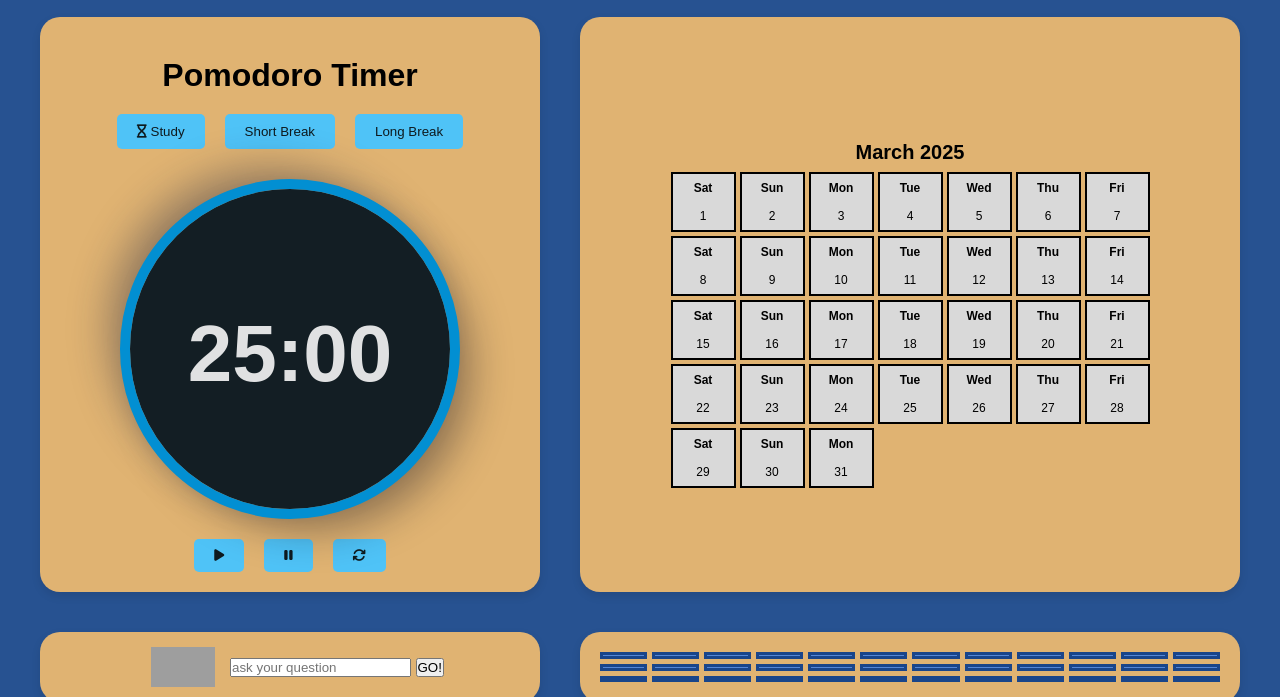
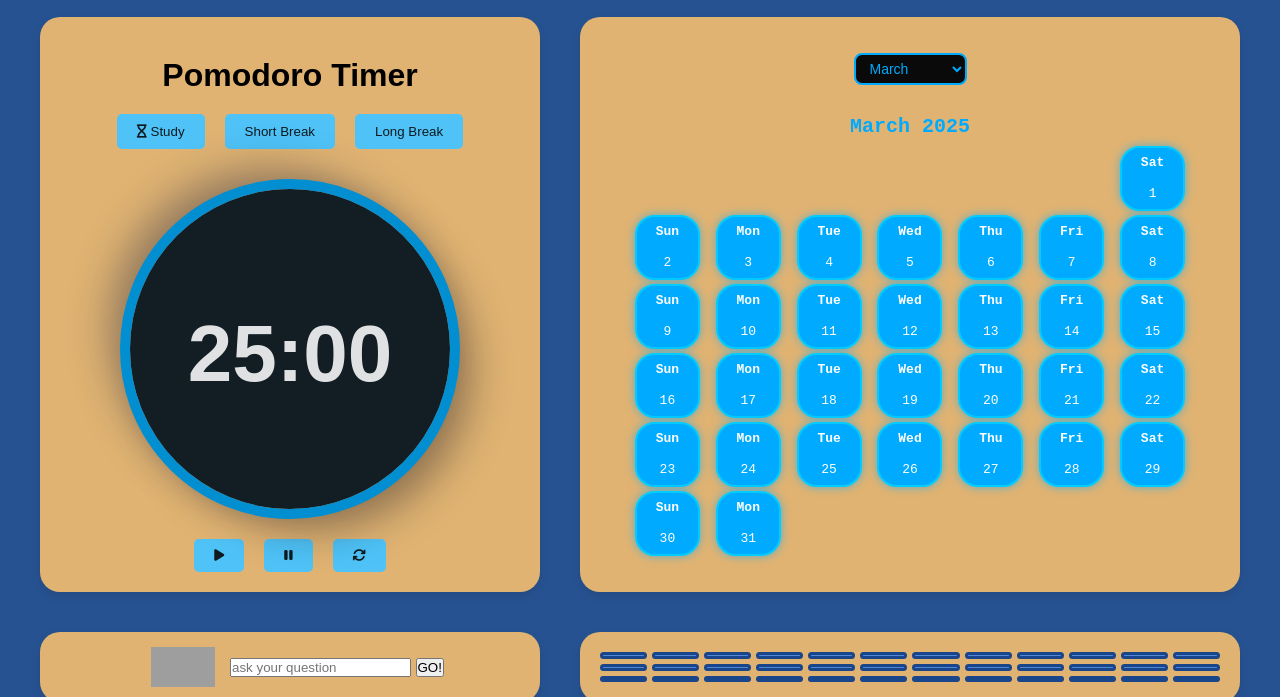
Before and after one commit to AlanTruu/StudySyncProject, a website: page index.html in a window 1280 px wide. Shown: the part 103-800 px from the top of the page. Drawn offline with nearby package versions, Linux system fonts and the light colour scheme; grey boxes are pictures that could not be loaded; a web font is replaced by a local one.

Commit message:
Added AJ's calendar syling

```diff
--- a/public/MainPageFunctions.js
+++ b/public/MainPageFunctions.js
@@ -43,57 +43,83 @@ document.addEventListener("DOMContentLoaded", function () {
         return;
     }
 
-    console.log("Finalizing calendar layout...");
+    console.log("Rendering full-year calendar with weekday alignment...");
 
     const year = 2025;
-    const month = 2; // March (0-based index)
-    const daysInMonth = new Date(year, month + 1, 0).getDate();
-    const monthName = new Date(year, month, 1).toLocaleString("default", { month: "long" });
+    const monthNames = [
+        "January", "February", "March", "April", "May", "June",
+        "July", "August", "September", "October", "November", "December"
+    ];
 
-    // Store tasks
     const tasks = {};
 
-    // Create title
+
+    const monthSelector = document.createElement("select");
+    monthSelector.style.marginBottom = "10px";
+    monthNames.forEach((name, index) => {
+        const option = document.createElement("option");
+        option.value = index;
+        option.text = name;
+        monthSelector.appendChild(option);
+    });
+    calendarDiv.appendChild(monthSelector);
+
+
     const title = document.createElement("h2");
-    title.innerText = `${monthName} ${year}`;
     title.style.textAlign = "center";
-    title.style.fontSize = "20px"; // Slightly smaller
+    title.style.fontSize = "20px";
     title.style.marginBottom = "8px";
     calendarDiv.appendChild(title);
 
-    // Create calendar grid
+
+    function renderCalendar(year, month) {
+        const oldGrid = document.getElementById("calendar-grid");
+        if (oldGrid) oldGrid.remove();
+
+        const daysInMonth = new Date(year, month + 1, 0).getDate();
+        const monthName = monthNames[month];
+        title.innerText = `${monthName} ${year}`;
+
         const grid = document.createElement("div");
         grid.style.display = "grid";
-    grid.style.gridTemplateColumns = "repeat(7, 1fr)"; // 7 equal columns for weekdays
-    grid.style.gap = "4px"; // Slightly reduced gap for compactness
-    grid.style.maxWidth = "500px"; // Shrink width to fit grid
-    grid.style.margin = "0 auto"; // Centers it
+        grid.style.gridTemplateColumns = "repeat(7, 1fr)";
+        grid.style.gap = "4px";
+        grid.style.width = "100%";
+        grid.style.maxWidth = "600px";
+        grid.style.margin = "0 auto";
+        grid.id = "calendar-grid";
+        grid.style.boxSizing = "border-box";
+        grid.style.justifyContent = "center";
+        grid.style.alignItems = "center";
+
+
+        const firstDayIndex = new Date(year, month, 1).getDay();
+
+
+        for (let i = 0; i < firstDayIndex; i++) {
+            const emptyDiv = document.createElement("div");
+            emptyDiv.style.visibility = "hidden";
+            grid.appendChild(emptyDiv);
+        }
 
         for (let i = 1; i <= daysInMonth; i++) {
             const date = new Date(year, month, i);
-        const dayName = date.toLocaleString("default", { weekday: "short" }); // e.g., Sun, Mon
+            const dayName = date.toLocaleString("default", { weekday: "short" });
+            const key = `${month + 1}-${i}`;
 
             const dayDiv = document.createElement("div");
-        dayDiv.style.border = "2px solid black";
-        dayDiv.style.padding = "5px"; // Smaller padding
-        dayDiv.style.textAlign = "center";
-        dayDiv.style.cursor = "pointer";
-        dayDiv.style.minHeight = "60px"; // Compact height
-        dayDiv.style.display = "flex";
-        dayDiv.style.flexDirection = "column";
-        dayDiv.style.justifyContent = "center";
-        dayDiv.style.alignItems = "center";
-        dayDiv.style.fontSize = "12px"; // Smaller font size
-        dayDiv.style.backgroundColor = "#d9d9d9"; // Soft background
-        dayDiv.style.width = "65px"; // Prevent large boxes
+            dayDiv.classList.add("calendar-day");
+
 
             dayDiv.innerHTML = `<strong>${dayName}</strong><br>${i}`;
+            if (tasks[key]) {
+                dayDiv.innerHTML += `<br><small style="font-size: 10px; color: blue;">${tasks[key]}</small>`;
+            }
 
-        // Click event to add a task
             dayDiv.addEventListener("click", function () {
-            const task = prompt(`Enter task for ${dayName}, March ${i}, ${year}:`);
+                const task = prompt(`Enter task for ${dayName}, ${monthName} ${i}, ${year}:`);
                 if (task) {
-                tasks[i] = task; // Store task
+                    tasks[key] = task;
                     dayDiv.innerHTML = `<strong>${dayName}</strong><br>${i}<br><small style="font-size: 10px; color: blue;">${task}</small>`;
                 }
             });
@@ -102,7 +128,19 @@ document.addEventListener("DOMContentLoaded", function () {
         }
 
         calendarDiv.appendChild(grid);
+    }
+
+
+    const defaultMonth = 2;
+    monthSelector.value = defaultMonth;
+    renderCalendar(year, defaultMonth);
+
+    monthSelector.addEventListener("change", (e) => {
+        const selectedMonth = parseInt(e.target.value);
+        renderCalendar(year, selectedMonth);
     });
+});
+
 
 // **** Heatmap ****
 const heatmapGrid = document.getElementById("heatmapGrid");
--- a/public/Style.css
+++ b/public/Style.css
@@ -219,6 +219,83 @@ h2 {
     grid-row: 2;
 }
 
+#calendar {
+    width: 90%;
+    display: flex;
+    flex-direction: column;
+    align-items: center;
+    justify-content: center;
+    padding: 1rem;
+    color: #ffffff;
+    font-family: 'Atkinson Hyperlegible Mono', monospace;
+}
+
+#calendar select {
+    background-color: #0a0a0a;
+    color: #00aaff;
+    border: 2px solid #00aaff;
+    border-radius: 8px;
+    padding: 5px 10px;
+    font-size: 14px;
+    margin-bottom: 10px;
+}
+
+#calendar h2 {
+    font-size: 24px;
+    color: #00aaff;
+    margin-bottom: 20px;
+}
+
+.calendar-grid {
+    display: grid;
+    grid-template-columns: repeat(7, 1fr);
+    gap: 12px;
+    margin: 0 auto;
+    padding: 10px;
+    justify-content: center;
+    justify-items: center;
+    place-items: center;
+    width: fit-content;
+}
+
+.calendar-day {
+    background-color: #00aaff;
+    border: 2px solid #00ccff;
+    color: #ffffff;
+    border-radius: 20px;
+    width: 65px;
+    height: 65px;
+    font-size: 13px;
+    text-align: center;
+    line-height: 1.2;
+    display: flex;
+    flex-direction: column;
+    justify-content: center;
+    align-items: center;
+    justify-self: center;
+    align-self: center;
+    box-shadow: 0 0 10px rgba(0, 170, 255, 0.6);
+    cursor: pointer;
+    transition: transform 0.2s, background-color 0.2s, box-shadow 0.2s;
+}
+
+.calendar-day:hover {
+    background-color: #ffde59;
+    color: #000;
+    transform: scale(1.05);
+    box-shadow: 0 0 15px #ffde59;
+}
+
+.calendar-day small {
+    font-size: 10px;
+    margin-top: 3px;
+    color: #005577;
+    text-align: center;
+    white-space: nowrap;
+    overflow: hidden;
+    text-overflow: ellipsis;
+}
+
 /* Tamagotchi Styling */
 .con-4{
     margin-left: 20px;
@@ -270,6 +347,7 @@ h2 {
 .square {
     width: 1fr;
     height: 1fr;
+    border-radius: 10px;
     background: #5486d6;
     border: 3px solid #19458a;
 }
```
Lines whose indentation alone changed are shown as unchanged.
